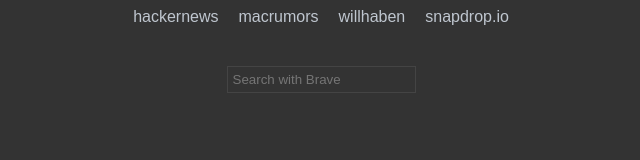
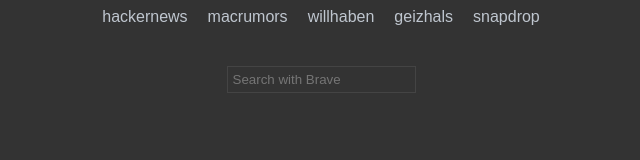
Before and after one commit to unfriend/startpage.github.io, a plain HTML site: page index.html in a window 1280 px wide. Shown: the whole page, without its empty margins (319-959 px from the left). Drawn offline with Linux system fonts and the light colour scheme; no server answers.

Commit message:
new links

```diff
--- a/index.html
+++ b/index.html
@@ -99,7 +99,8 @@
         <a href="https://news.ycombinator.com/" class="spaced-link">hackernews</a>
         <a href="https://www.macrumors.com/" class="spaced-link">macrumors</a>
         <a href="https://www.willhaben.at/iad/kaufen-und-verkaufen" class="spaced-link">willhaben</a>
-        <a href="https://snapdrop.net/" class="spaced-link">snapdrop.io</a>
+        <a href="https://geizhals.at/?m=1" class="spaced-link">geizhals</a>
+        <a href="https://snapdrop.net/" class="spaced-link">snapdrop</a>
     </div>
 
     <div class="search-container">
```
